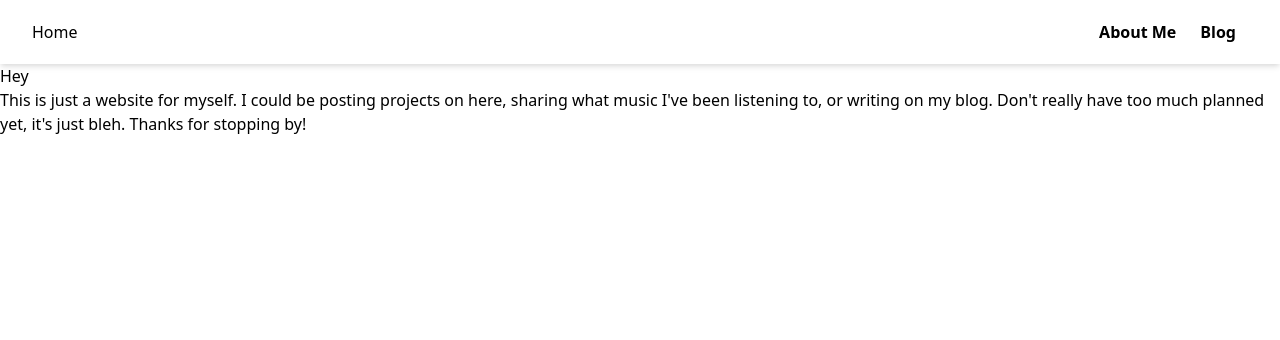
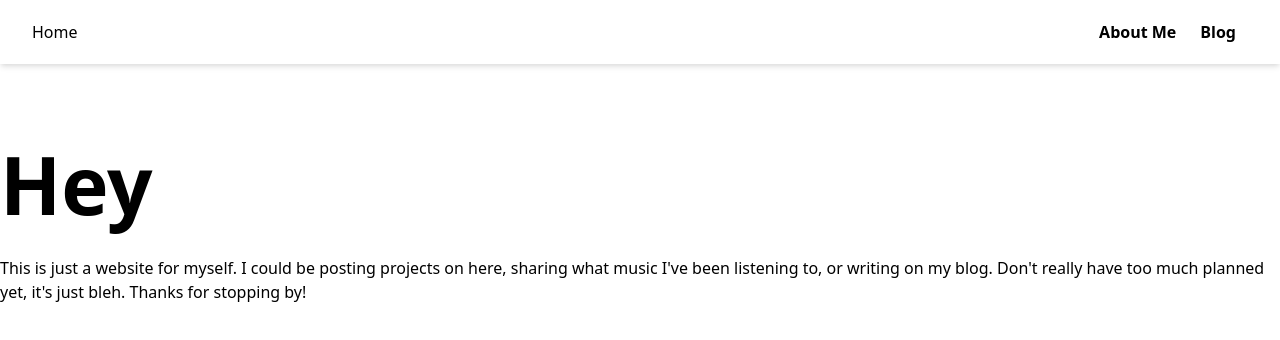
Before and after one commit to ericma982/webportfolio, a Next.js app: page /about in a window 1280 px wide. Shown: the top 340 px of the page. Built offline with nearby package versions, Linux system fonts and the light colour scheme.

Commit message:
component name change

```diff
--- a/pages/[id].js
+++ b/pages/[id].js
@@ -1,5 +1,4 @@
 import Head from "next/head";
-import axios from 'axios'
 import utilStyles from '../styles/utils.module.css'
 import { useRouter } from 'next/router'
 import dbConnect from '../util/dbConnect'
--- a/pages/about.js
+++ b/pages/about.js
@@ -1,8 +1,9 @@
+import utilStyles from '../styles/utils.module.css'
 
 export default function About() {
     return (
-        <div>
-            <h1>Hey</h1>
+        <div className="container justify-center w-full lg:w-auto mx-auto my-16">
+            <h1 className={utilStyles.headingIndex}>Hey</h1>
             <p>This is just a website for myself. I could be posting projects on here, sharing what music I've been listening to, or writing on my blog.
             Don't really have too much planned yet, it's just bleh. Thanks for stopping by!
             </p>
--- a/pages/blog.js
+++ b/pages/blog.js
@@ -1,5 +1,4 @@
 import Link from 'next/link'
-import axios from 'axios'
 import utilStyles from '../styles/utils.module.css'
 import dbConnect from '../util/dbConnect'
 import Post from '../models/Post'
```
